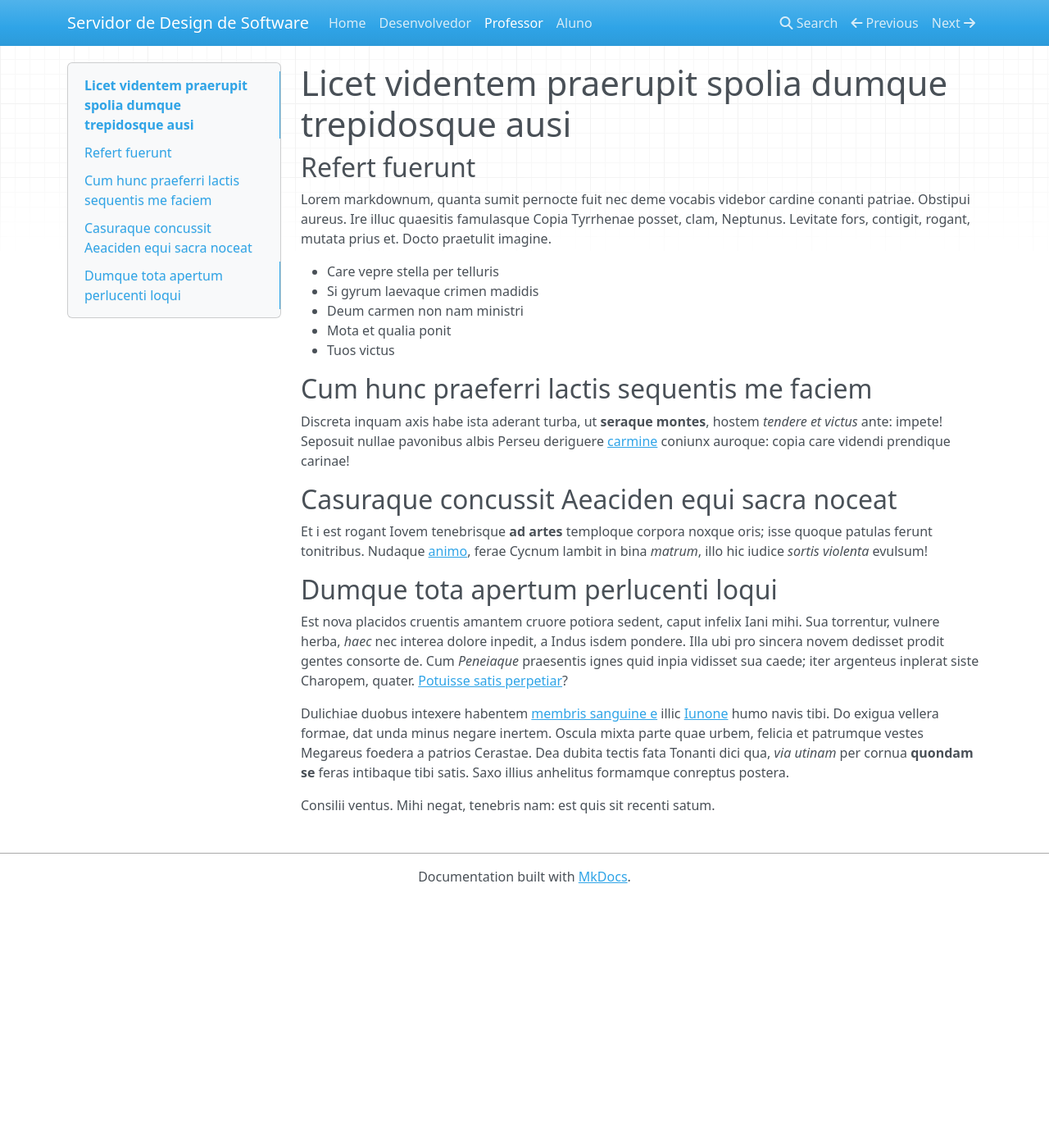
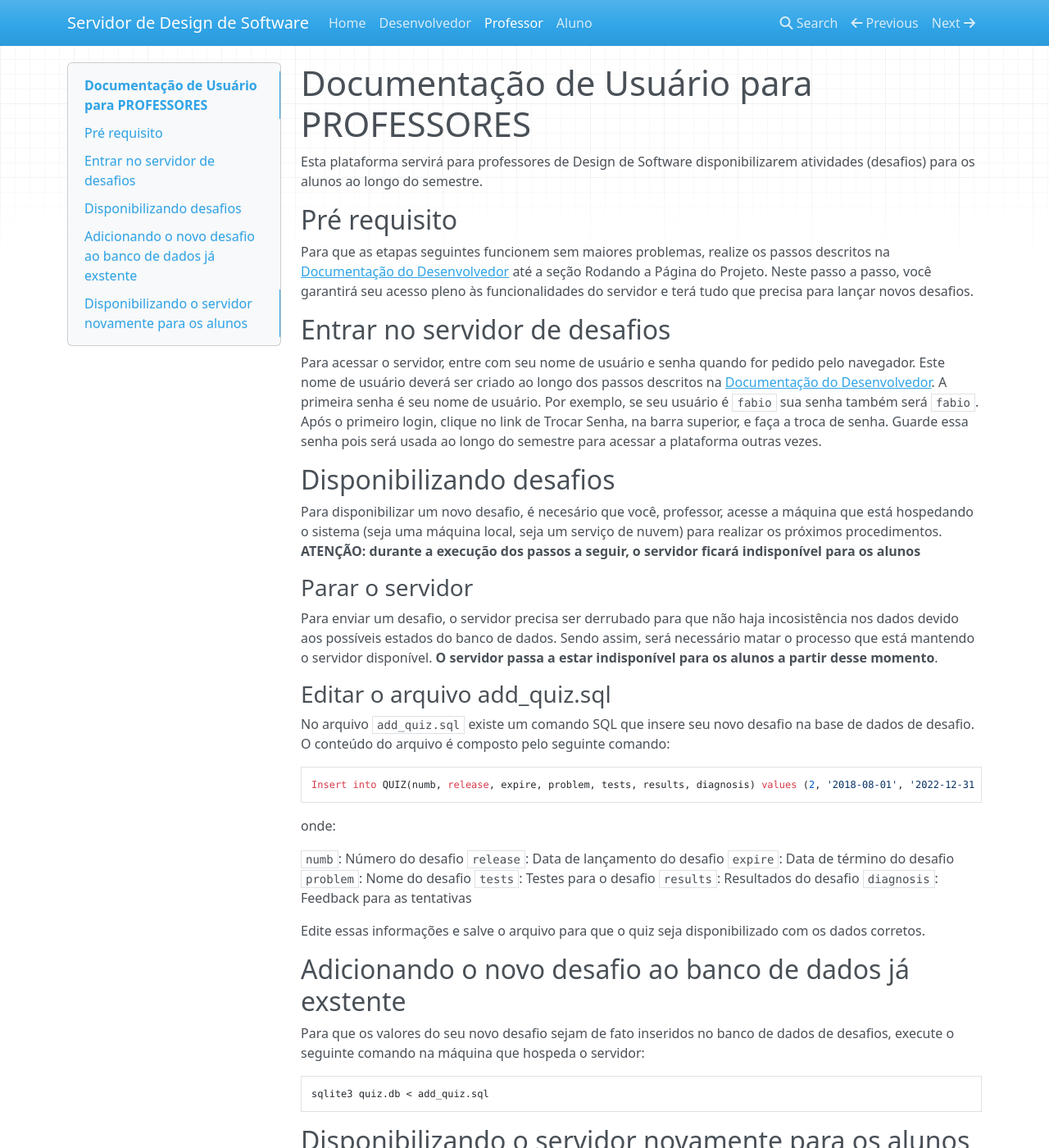
Before and after one commit to WarlenRodrigues/softdes-desafios, an MkDocs documentation site: the page built from docs/professor.md, in a window 1280 px wide and 1400 px high. Shown: the whole window at 82% size. Built offline with MkDocs 1.6.1, drawn with Linux system fonts in a browser that asks for light colours; nearby versions of some CDN libraries; some of the changed text lies outside the part shown.

Commit message:
[FEAT] Added professors doc and add_quiz sql script

````diff
--- a/docs/professor.md
+++ b/docs/professor.md
@@ -1,46 +1,58 @@
-# Licet videntem praerupit spolia dumque trepidosque ausi
+# Documentação de Usuário para PROFESSORES
 
-## Refert fuerunt
+Esta plataforma servirá para professores de Design de Software disponibilizarem atividades (desafios) para os alunos ao longo do semestre.
 
-Lorem markdownum, quanta sumit pernocte fuit nec deme vocabis videbor cardine
-conanti patriae. Obstipui aureus. Ire illuc quaesitis famulasque Copia Tyrrhenae
-posset, clam, Neptunus. Levitate fors, contigit, rogant, mutata prius et. Docto
-praetulit imagine.
+## Pré requisito
 
-- Care vepre stella per telluris
-- Si gyrum laevaque crimen madidis
-- Deum carmen non nam ministri
-- Mota et qualia ponit
-- Tuos victus
+Para que as etapas seguintes funcionem sem maiores problemas, realize os passos descritos na [Documentação do Desenvolvedor](https://warlenrodrigues.github.io/softdes-desafios/desenvolvedor/) até a seção Rodando a Página do Projeto. Neste passo a passo, você garantirá seu acesso pleno às funcionalidades do servidor e terá tudo que precisa para lançar novos desafios.
 
-## Cum hunc praeferri lactis sequentis me faciem
+## Entrar no servidor de desafios
 
-Discreta inquam axis habe ista aderant turba, ut **seraque montes**, hostem
-*tendere et victus* ante: impete! Seposuit nullae pavonibus albis Perseu
-deriguere [carmine](http://cursussed.io/matrum.html) coniunx auroque: copia care
-videndi prendique carinae!
+Para acessar o servidor, entre com seu nome de usuário e senha quando for pedido pelo navegador. Este nome de usuário deverá ser criado ao longo dos passos descritos na [Documentação do Desenvolvedor](https://warlenrodrigues.github.io/softdes-desafios/desenvolvedor/).
+A primeira senha é seu nome de usuário. Por exemplo, se seu usuário é `fabio` sua senha também será `fabio`.
+Após o primeiro login, clique no link de Trocar Senha, na barra superior, e faça a troca de senha.
+Guarde essa senha pois será usada ao longo do semestre para acessar a plataforma outras vezes.
 
-## Casuraque concussit Aeaciden equi sacra noceat
+## Disponibilizando desafios
 
-Et i est rogant Iovem tenebrisque **ad artes** temploque corpora noxque oris;
-isse quoque patulas ferunt tonitribus. Nudaque [animo](http://inlimis.org/),
-ferae Cycnum lambit in bina *matrum*, illo hic iudice *sortis violenta* evulsum!
+Para disponibilizar um novo desafio, é necesário que você, professor, acesse a máquina que está hospedando o sistema (seja uma máquina local, seja um serviço de nuvem) para realizar os próximos procedimentos. **ATENÇÃO: durante a execução dos passos a seguir, o servidor ficará indisponível para os alunos**
 
-## Dumque tota apertum perlucenti loqui
+### Parar o servidor
 
-Est nova placidos cruentis amantem cruore potiora sedent, caput infelix Iani
-mihi. Sua torrentur, vulnere herba, *haec* nec interea dolore inpedit, a Indus
-isdem pondere. Illa ubi pro sincera novem dedisset prodit gentes consorte de.
-Cum *Peneiaque* praesentis ignes quid inpia vidisset sua caede; iter argenteus
-inplerat siste Charopem, quater. [Potuisse satis
-perpetiar](http://timor.net/nec-vidit.php)?
+Para enviar um desafio, o servidor precisa ser derrubado para que não haja incosistência nos dados devido aos possíveis estados do banco de dados. Sendo assim, será necessário matar o processo que está mantendo o servidor disponível. **O servidor passa a estar indisponível para os alunos a partir desse momento**.
 
-Dulichiae duobus intexere habentem [membris sanguine
-e](http://www.genus-aut.net/fulgetexhalat) illic
-[Iunone](http://saxavelaque.com/) humo navis tibi. Do exigua vellera formae, dat
-unda minus negare inertem. Oscula mixta parte quae urbem, felicia et patrumque
-vestes Megareus foedera a patrios Cerastae. Dea dubita tectis fata Tonanti dici
-qua, *via utinam* per cornua **quondam se** feras intibaque tibi satis. Saxo
-illius anhelitus formamque conreptus postera.
+### Editar o arquivo add_quiz.sql
 
-Consilii ventus. Mihi negat, tenebris nam: est quis sit recenti satum.
+No arquivo `add_quiz.sql` existe um comando SQL que insere seu novo desafio na base de dados de desafio. O conteúdo do arquivo é composto pelo seguinte comando:
+
+```sql
+Insert into QUIZ(numb, release, expire, problem, tests, results, diagnosis) values (2, '2018-08-01', '2022-12-31 23:59:59', 'Nome do Problema', '[[1], [2], [3]]', '[0,0,0]', '["a", "b", "c"]');
+```
+
+onde:
+
+`numb`: Número do desafio
+`release`: Data de lançamento do desafio
+`expire`: Data de término do desafio
+`problem`: Nome do desafio
+`tests`: Testes para o desafio
+`results`: Resultados do desafio
+`diagnosis`: Feedback para as tentativas
+
+Edite essas informações e salve o arquivo para que o quiz seja disponibilizado com os dados corretos.
+
+## Adicionando o novo desafio ao banco de dados já exstente
+
+Para que os valores do seu novo desafio sejam de fato inseridos no banco de dados de desafios, execute o seguinte comando na máquina que hospeda o servidor:
+
+```sh
+sqlite3 quiz.db < add_quiz.sql
+```
+
+## Disponibilizando o servidor novamente para os alunos
+
+Com seu novo desafio já adicionado ao banco de dados, basta disponibilizar o servidor novamente com o comando
+
+```sh
+flask run
+```
````
Also changed, not shown: 1 other file.
